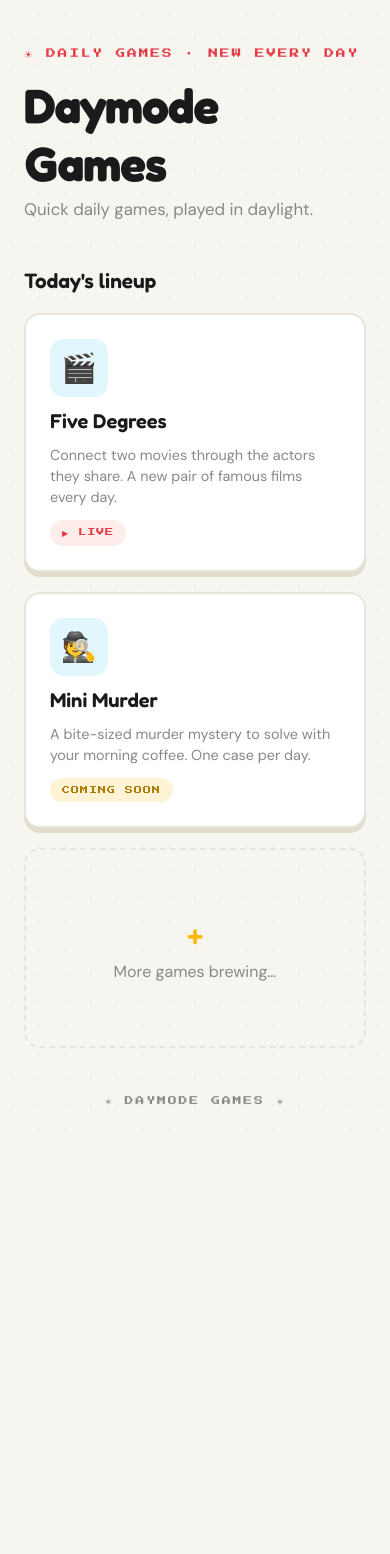
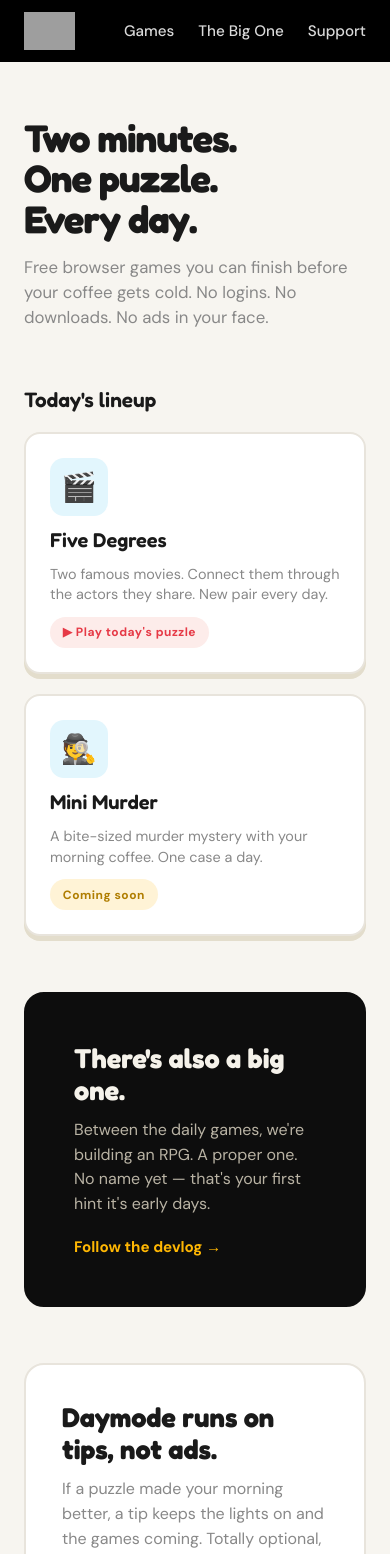
Before and after one commit to daymodegames/daymodegames, a React (Vite) app: page / in a window 390 px wide. Shown: the top 1554 px of the page. Before the commit the page ends 1155 px from the top, so only its background shows below. Built offline with nearby package versions, Linux system fonts and the light colour scheme; grey boxes are pictures that could not be loaded.

Commit message:
Site v2: logo header, nav, RPG devlog + support sections, copy overhaul

```diff
--- a/src/App.jsx
+++ b/src/App.jsx
@@ -1,14 +1,22 @@
 import { Routes, Route } from "react-router-dom";
+import Header from "./components/Header.jsx";
 import Home from "./pages/Home.jsx";
 import FiveDegrees from "./games/five-degrees/Game.jsx";
 import MiniMurder from "./pages/MiniMurder.jsx";
+import Rpg from "./pages/Rpg.jsx";
+import Support from "./pages/Support.jsx";
 
 export default function App() {
   return (
-    <Routes>
-      <Route path="/" element={<Home />} />
-      <Route path="/five-degrees" element={<FiveDegrees />} />
-      <Route path="/mini-murder" element={<MiniMurder />} />
-    </Routes>
+    <>
+      <Header />
+      <Routes>
+        <Route path="/" element={<Home />} />
+        <Route path="/five-degrees" element={<FiveDegrees />} />
+        <Route path="/mini-murder" element={<MiniMurder />} />
+        <Route path="/rpg" element={<Rpg />} />
+        <Route path="/support" element={<Support />} />
+      </Routes>
+    </>
   );
 }
--- /dev/null
+++ b/src/components/Header.jsx
@@ -0,0 +1,16 @@
+import { Link } from "react-router-dom";
+
+export default function Header() {
+  return (
+    <header className="site-header">
+      <Link to="/" className="logo-link">
+        <img src="/logo.png" alt="Daymode Games" className="logo-img" />
+      </Link>
+      <nav className="site-nav">
+        <Link to="/">Games</Link>
+        <Link to="/rpg">The Big One</Link>
+        <Link to="/support">Support</Link>
+      </nav>
+    </header>
+  );
+}
--- a/src/pages/Home.jsx
+++ b/src/pages/Home.jsx
@@ -6,26 +6,28 @@ const GAMES = [
     slug: "/five-degrees",
     emoji: "🎬",
     title: "Five Degrees",
-    desc: "Connect two movies through the actors they share. A new pair of famous films every day.",
+    desc: "Two famous movies. Connect them through the actors they share. New pair every day.",
     status: "live",
   },
   {
     slug: "/mini-murder",
     emoji: "🕵️",
     title: "Mini Murder",
-    desc: "A bite-sized murder mystery to solve with your morning coffee. One case per day.",
+    desc: "A bite-sized murder mystery with your morning coffee. One case a day.",
     status: "soon",
   },
 ];
 
 export default function Home() {
   return (
-    <div className="hub">
-      <header>
-        <p className="kicker">☀ DAILY GAMES · NEW EVERY DAY</p>
-        <h1>Daymode Games</h1>
-        <p className="tagline">Quick daily games, played in daylight.</p>
-      </header>
+    <main className="home">
+      <section className="hero">
+        <h1>Two minutes.<br />One puzzle.<br />Every day.</h1>
+        <p className="hero-sub">
+          Free browser games you can finish before your coffee gets cold.
+          No logins. No downloads. No ads in your face.
+        </p>
+      </section>
 
       <section className="lineup">
         <h2>Today's lineup</h2>
@@ -36,18 +38,30 @@ export default function Home() {
               <h3>{g.title}</h3>
               <p>{g.desc}</p>
               <span className={`status ${g.status}`}>
-                {g.status === "live" ? "▶ LIVE" : "COMING SOON"}
+                {g.status === "live" ? "▶ Play today's puzzle" : "Coming soon"}
               </span>
             </Link>
           ))}
-          <div className="ghost-card">
-            <span className="plus">+</span>
-            <span>More games brewing…</span>
-          </div>
         </div>
       </section>
 
-      <footer className="hub-footer">☀ DAYMODE GAMES ☀</footer>
-    </div>
+      <section className="band dark">
+        <h2>There's also a big one.</h2>
+        <p>
+          Between the daily games, we're building an RPG. A proper one.
+          No name yet — that's your first hint it's early days.
+        </p>
+        <Link className="band-cta" to="/rpg">Follow the devlog →</Link>
+      </section>
+
+      <section className="band">
+        <h2>Daymode runs on tips, not ads.</h2>
+        <p>
+          If a puzzle made your morning better, a tip keeps the lights on
+          and the games coming. Totally optional, always appreciated.
+        </p>
+        <Link className="band-cta" to="/support">Support the studio →</Link>
+      </section>
+    </main>
   );
 }
--- a/src/pages/MiniMurder.jsx
+++ b/src/pages/MiniMurder.jsx
@@ -3,7 +3,7 @@ import "./hub.css";
 
 export default function MiniMurder() {
   return (
-    <div className="stub">
+    <main className="stub">
       <p className="kicker">🕵️ CASE FILE № 001</p>
       <h1 className="game-title">Mini Murder</h1>
       <p className="subtitle">
@@ -11,6 +11,6 @@ export default function MiniMurder() {
       </p>
       <div className="coming">COMING SOON</div>
       <Link className="back-link" to="/">← Back to Daymode Games</Link>
-    </div>
+    </main>
   );
 }
--- /dev/null
+++ b/src/pages/Rpg.jsx
@@ -0,0 +1,32 @@
+import { Link } from "react-router-dom";
+import "./hub.css";
+
+export default function Rpg() {
+  return (
+    <main className="home dark-page">
+      <section className="hero">
+        <p className="kicker-dark">THE BIG ONE</p>
+        <h1>Working title: none yet.</h1>
+        <p className="hero-sub">
+          We make two-minute daily games. So naturally, we're also making an RPG.
+          This is the devlog: what we're building, why, and how it's going —
+          warts, wins, and rewrites included. Story teasers too, when they're ready.
+        </p>
+      </section>
+
+      <section className="lineup">
+        <h2>Entries</h2>
+        <article className="entry">
+          <span className="entry-num">001</span>
+          <h3>Why make an RPG when you make daily games?</h3>
+          <p>The answer involves a spreadsheet, a bad idea, and a worse idea.</p>
+          <span className="status soon">Coming soon</span>
+        </article>
+      </section>
+
+      <div className="back-row">
+        <Link className="back-link" to="/">← Back to the games</Link>
+      </div>
+    </main>
+  );
+}
--- /dev/null
+++ b/src/pages/Support.jsx
@@ -0,0 +1,33 @@
+import { Link } from "react-router-dom";
+import "./hub.css";
+
+// TODO: replace with the real Ko-fi page URL once it exists
+const KOFI_URL = "https://ko-fi.com/daymodegames";
+
+export default function Support() {
+  return (
+    <main className="home">
+      <section className="hero">
+        <h1>Keep Daymode in daylight.</h1>
+        <p className="hero-sub">
+          Daymode is free — the games, the site, all of it. No ads, no paywalls,
+          no "premium puzzles." If you'd like to chip in, tips keep the servers on,
+          the API key fed, and the new games coming.
+        </p>
+        <div className="share-row">
+          <a className="share-btn" href={KOFI_URL} target="_blank" rel="noreferrer">
+            Leave a tip on Ko-fi
+          </a>
+        </div>
+        <p className="fine-print">
+          Tips, not donations — Daymode isn't a charity, just a game studio
+          that likes giving things away.
+        </p>
+      </section>
+
+      <div className="back-row">
+        <Link className="back-link" to="/">← Back to the games</Link>
+      </div>
+    </main>
+  );
+}
--- a/src/pages/hub.css
+++ b/src/pages/hub.css
@@ -1,37 +1,88 @@
-/* ─── Hub homepage ─── */
+/* ─── Site chrome ─── */
 
+.site-header {
+  background: #000;
+  display: flex;
+  align-items: center;
+  justify-content: space-between;
+  padding: 0.75rem 1.5rem;
+  position: sticky;
+  top: 0;
+  z-index: 10;
+}
+
+.logo-img {
+  height: 38px;
+  display: block;
+}
+
+.site-nav {
+  display: flex;
+  gap: 1.5rem;
+}
+
+.site-nav a {
+  color: #fff;
+  text-decoration: none;
+  font-size: 0.95rem;
+  font-weight: 500;
+  opacity: 0.85;
+  padding: 0.25rem 0;
+}
+
+.site-nav a:hover {
+  opacity: 1;
+}
+
+/* ─── Shared layout ─── */
+
+.home,
 .hub {
   max-width: 900px;
   margin: 0 auto;
-  padding: 3rem 1.5rem 0;
-  min-height: 100svh;
+  padding: 0 1.5rem 0;
+  min-height: calc(100svh - 60px);
   display: flex;
   flex-direction: column;
-  /* arcade dot pattern, soft */
-  background-image: radial-gradient(rgba(230, 57, 70, 0.07) 1.5px, transparent 1.5px);
-  background-size: 26px 26px;
+}
+
+.hero {
+  padding: 3.5rem 0 0.5rem;
+}
+
+.hero h1 {
+  font-family: var(--font-round);
+  font-weight: 700;
+  font-size: clamp(2.4rem, 6vw, 3.4rem);
+  line-height: 1.05;
+  letter-spacing: -1px;
+}
+
+.hero-sub {
+  font-size: 1.05rem;
+  color: var(--text-muted);
+  margin-top: 1rem;
+  max-width: 34rem;
+  line-height: 1.5;
 }
 
 .kicker {
   font-family: var(--font-pixel);
-  font-size: 0.6rem;
+  font-size: 0.55rem;
   letter-spacing: 2px;
   color: var(--coral);
   margin-bottom: 1rem;
 }
 
-.hub h1 {
-  font-family: var(--font-round);
-  font-weight: 700;
-  font-size: 3rem;
-  letter-spacing: -1px;
+.kicker-dark {
+  font-family: var(--font-pixel);
+  font-size: 0.55rem;
+  letter-spacing: 2px;
+  color: var(--sun);
+  margin-bottom: 1.25rem;
 }
 
-.tagline {
-  font-size: 1.05rem;
-  color: var(--text-muted);
-  margin-top: 0.4rem;
-}
+/* ─── Game lineup ─── */
 
 .lineup {
   margin-top: 3rem;
@@ -89,16 +140,16 @@
   font-size: 0.9rem;
   color: var(--text-muted);
   line-height: 1.45;
-  flex: 1;
 }
 
 .status {
-  font-family: var(--font-pixel);
-  font-size: 0.5rem;
-  letter-spacing: 1px;
-  padding: 0.5rem 0.75rem;
+  font-size: 0.75rem;
+  font-weight: 700;
+  letter-spacing: 0.5px;
+  padding: 0.45rem 0.8rem;
   border-radius: 999px;
   width: fit-content;
+  margin-top: auto;
 }
 
 .status.live {
@@ -111,38 +162,113 @@
   color: #b07d00;
 }
 
-.ghost-card {
-  border: 2px dashed var(--border);
-  border-radius: 16px;
-  padding: 1.5rem;
-  display: flex;
-  flex-direction: column;
-  align-items: center;
-  justify-content: center;
-  gap: 0.5rem;
-  color: var(--text-muted);
-  min-height: 200px;
+/* ─── Bands (feature sections) ─── */
+
+.band {
+  margin-top: 3.5rem;
+  border: 2px solid var(--border);
+  border-radius: 20px;
+  padding: 2.25rem;
+  background: var(--surface);
 }
 
-.ghost-card .plus {
+.band.dark {
+  background: #0d0d0d;
+  border-color: #0d0d0d;
+  color: #f5f2ea;
+  padding: 3rem;
+}
+
+.band h2 {
   font-family: var(--font-round);
-  font-size: 2rem;
+  font-weight: 700;
+  font-size: 1.7rem;
+  margin-bottom: 0.75rem;
+}
+
+.band p {
+  color: var(--text-muted);
+  max-width: 34rem;
+  line-height: 1.55;
+}
+
+.band.dark p {
+  color: #b9b3a4;
+  max-width: 40rem;
+}
+
+.band-cta {
+  display: inline-block;
+  margin-top: 1.25rem;
+  font-weight: 700;
+  text-decoration: none;
+  color: var(--coral);
+  font-size: 0.95rem;
+}
+
+.band.dark .band-cta {
   color: var(--sun);
 }
 
-.hub-footer {
-  margin-top: auto;
-  text-align: center;
-  padding: 3rem 0;
+/* ─── Devlog ─── */
+
+.dark-page {
+  padding-bottom: 3rem;
+}
+
+.entry {
+  background: #161616;
+  border: 1px solid #2a2a2a;
+  border-radius: 16px;
+  padding: 1.5rem;
+  margin-bottom: 1rem;
+}
+
+.entry-num {
   font-family: var(--font-pixel);
   font-size: 0.55rem;
+  color: var(--sun);
   letter-spacing: 2px;
+}
+
+.entry h3 {
+  font-family: var(--font-round);
+  font-weight: 600;
+  font-size: 1.15rem;
+  margin: 0.5rem 0 0.35rem;
+  color: #f5f2ea;
+}
+
+.entry p {
+  color: #b9b3a4;
+  font-size: 0.9rem;
+}
+
+.dark-page .lineup h2 {
+  color: #f5f2ea;
+}
+
+/* ─── Support / misc ─── */
+
+.share-row {
+  display: flex;
+  gap: 12px;
+  justify-content: flex-start;
+  margin: 24px 0 8px;
+}
+
+.fine-print {
+  font-size: 0.8rem;
   color: var(--text-muted);
+}
+
+.back-row {
+  margin-top: 3rem;
+  padding-bottom: 3rem;
 }
 
 .back-link {
   display: inline-block;
-  margin-top: 1.5rem;
   font-size: 0.85rem;
   color: var(--text-muted);
   text-decoration: none;
@@ -151,6 +277,8 @@
 .back-link:hover {
   color: var(--coral);
 }
+
+/* ─── Stubs ─── */
 
 .stub {
   max-width: 480px;
```
